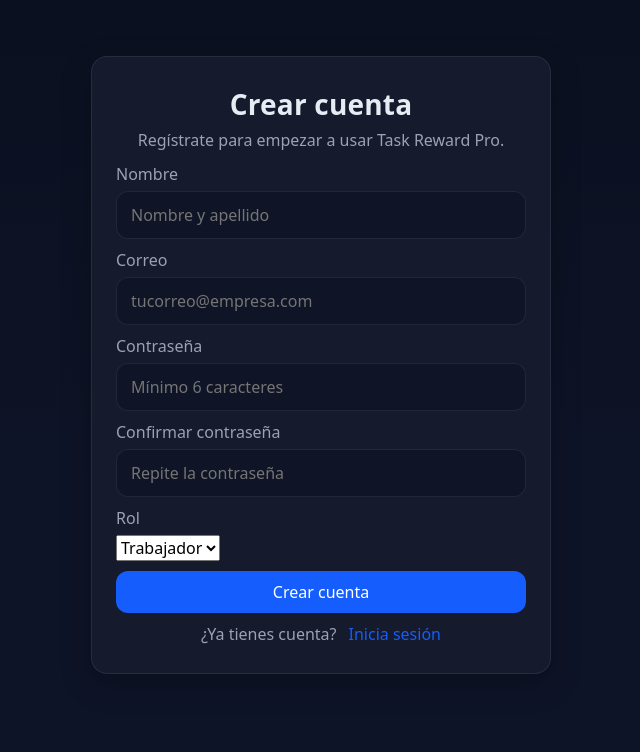
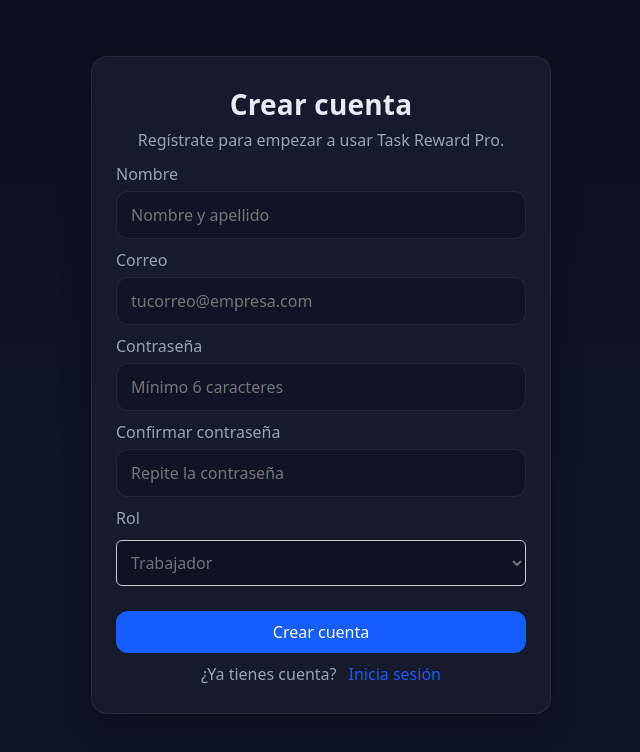
Before and after one commit to Filip96-coder/TaskRewardPro, a React (Vite) app in the folder Front/: page /register in a window 1280 px wide. Shown: the top 752 px of the page, without its empty margins (319-959 px from the left). Built offline with nearby package versions, Linux system fonts and the light colour scheme.

Commit message:
cambios en el color de rol

```diff
--- a/Front/src/pages/Register.jsx
+++ b/Front/src/pages/Register.jsx
@@ -47,7 +47,7 @@ return (
           <label>Confirmar contraseña</label>
           <input type="password" value={confirm} onChange={e=>setConfirm(e.target.value)} placeholder="Repite la contraseña" />
           <label>Rol</label>
-          <select value={rol} onChange={e=>setRol(e.target.value)}>
+          <select value={rol} onChange={e=>setRol(e.target.value)} className="auth-input">
             <option value="Trabajador">Trabajador</option>
             <option value="Admin">Admin</option>
           </select>
--- a/Front/src/styles.css
+++ b/Front/src/styles.css
@@ -56,6 +56,26 @@ input:focus{box-shadow:0 0 0 6px var(--ring);border-color:var(--primary)}
 .header .title{font-weight:600}
 .main{padding:20px}
 
+.auth-input {
+  width: 100%;
+  padding: 10px;
+  margin-top: 5px;
+  margin-bottom: 15px;
+  border: 1px solid #ccc;
+  border-radius: 6px;
+  background-color: rgba(13,18,35,.9);
+  color:#707275;
+  font-size: 16px;
+  box-sizing: border-box;
+}
+
+.auth-input:focus {
+  border-color: var(--primary, #0b1020);
+  outline: none;
+  box-shadow: 0 0 4px rgba(255,255,255,.08);
+}
+
+
 /* dashboard bits */
 .grid{display:grid;grid-template-columns:repeat(12,1fr);gap:16px}
 .stat{grid-column:span 3;background:var(--card);border:1px solid var(--border);border-radius:16px;padding:16px}
```
